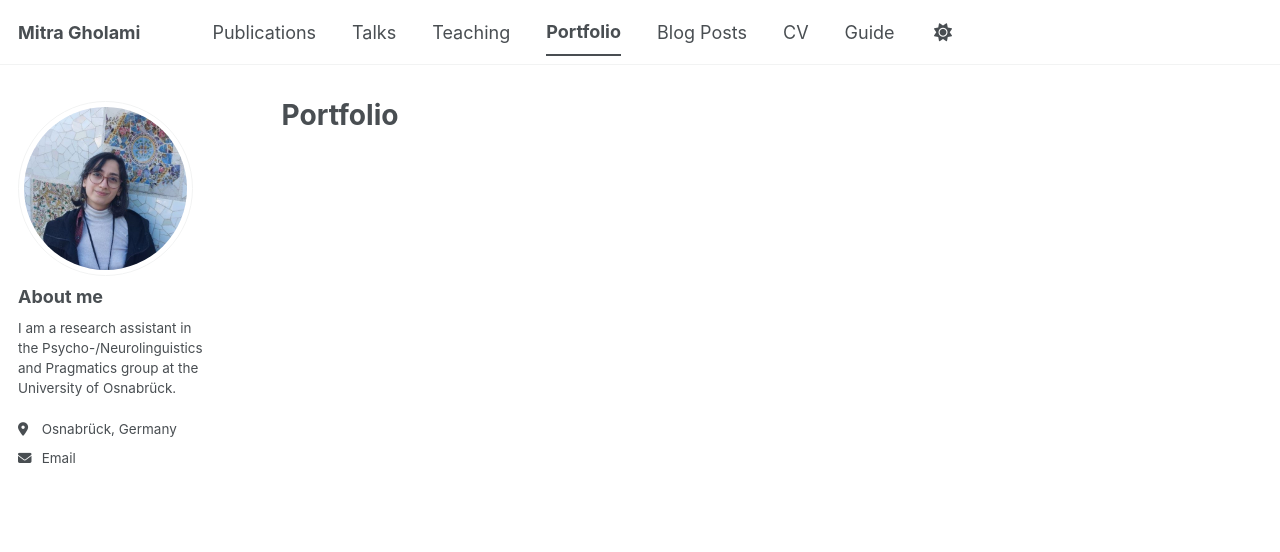
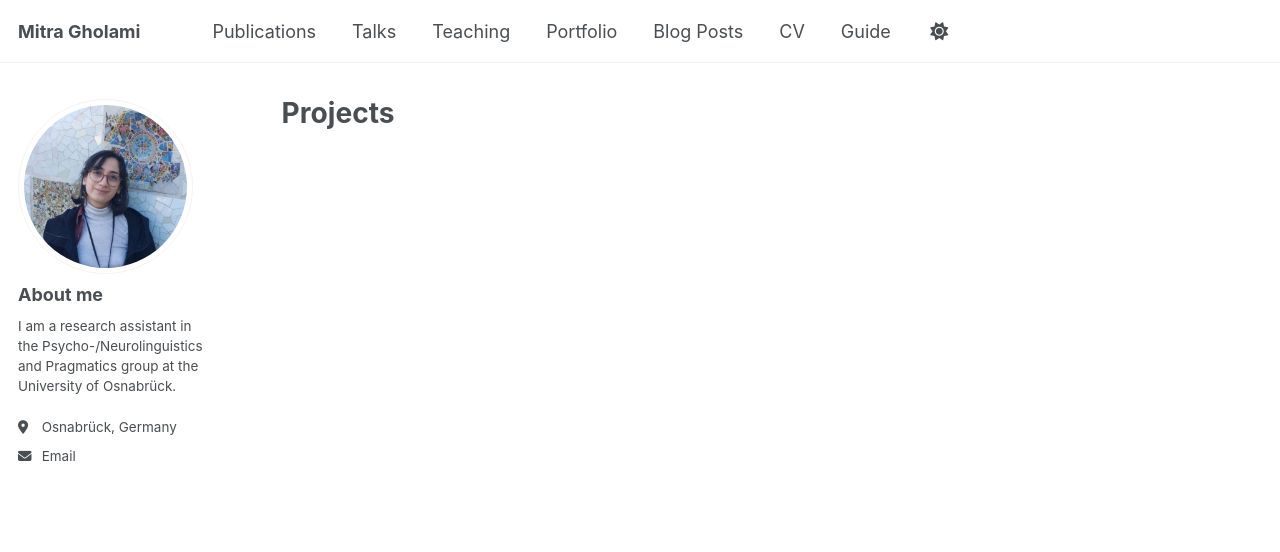
Before and after one commit to mitra-gholami/mitra-gholami.github.io, a Jekyll site: the page built from _pages/Projects.html, in a window 1280 px wide. Shown: the top 552 px of the page. Built offline with Jekyll 4.4.1, drawn with Linux system fonts in a browser that asks for light colours; a script bundle is joined from its source files by our own code; a style sheet for code colours, icons or effects is not loaded.

Commit message:
Rename portfolio.html to Projects.html

```diff
--- a/_pages/portfolio.html
+++ b/_pages/Projects.html
@@ -1,13 +1,13 @@
 ---
 layout: archive
-title: "Portfolio"
-permalink: /portfolio/
+title: "Projects"
+permalink: /Projects/
 author_profile: true
 ---
 
 {% include base_path %}
 
 
-{% for post in site.portfolio %}
+{% for post in site.Projects %}
   {% include archive-single.html %}
 {% endfor %}
```
